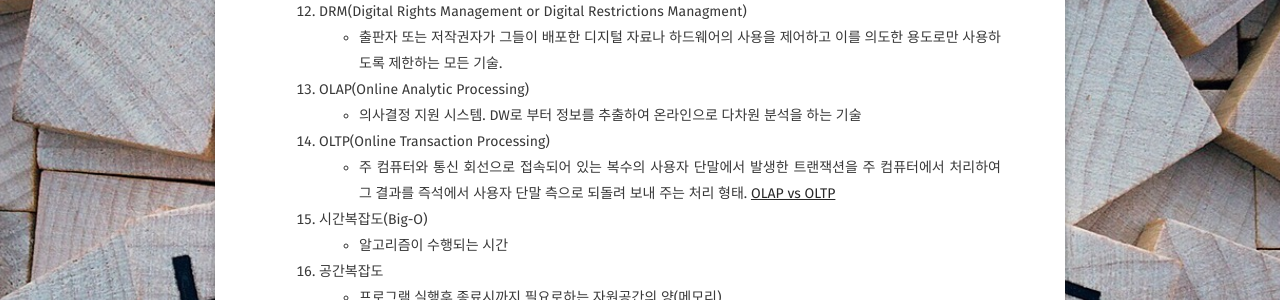
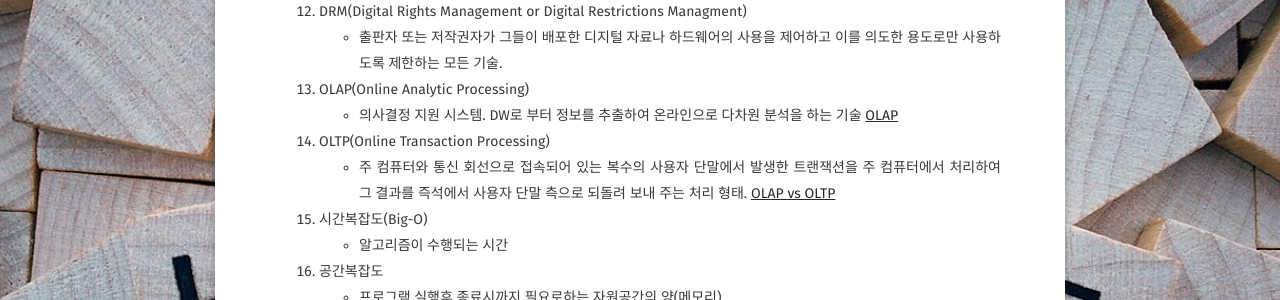
Before and after one commit to Jungjihyuk/JH_Life, a Jekyll site: the page built from _posts/2019-03-16-IT-Terms.md, in a window 1280 px wide and 900 px high, scrolled down 888 px. Shown: the part 153-453 px from the top of the window. Built offline with Jekyll 4.4.1, drawn with Linux system fonts in a browser that asks for light colours; some web fonts are replaced; comment, search, counter and statistics services are not loaded.

Commit message:
url 추가

```diff
--- a/_posts/2019-03-16-IT-Terms.md
+++ b/_posts/2019-03-16-IT-Terms.md
@@ -37,7 +37,7 @@ tag:
 12. DRM(Digital Rights Management or Digital Restrictions Managment)
 - 출판자 또는 저작권자가 그들이 배포한 디지털 자료나 하드웨어의 사용을 제어하고 이를 의도한 용도로만 사용하도록 제한하는 모든 기술.
 13. OLAP(Online Analytic Processing)
-- 의사결정 지원 시스템. DW로 부터 정보를 추출하여 온라인으로 다차원 분석을 하는 기술
+- 의사결정 지원 시스템. DW로 부터 정보를 추출하여 온라인으로 다차원 분석을 하는 기술 [OLAP](https://docs.microsoft.com/ko-kr/system-center/scsm/olap-cubes-overview?view=sc-sm-2019)
 14. OLTP(Online Transaction Processing)
 - 주 컴퓨터와 통신 회선으로 접속되어 있는 복수의 사용자 단말에서 발생한 트랜잭션을 주 컴퓨터에서 처리하여 그 결과를 즉석에서 사용자 단말 측으로 되돌려 보내 주는 처리 형태.
 [OLAP vs OLTP](https://m.blog.naver.com/PostView.nhn?blogId=skygrab&logNo=30102437276&proxyReferer=https%3A%2F%2Fwww.google.com%2F)
```
